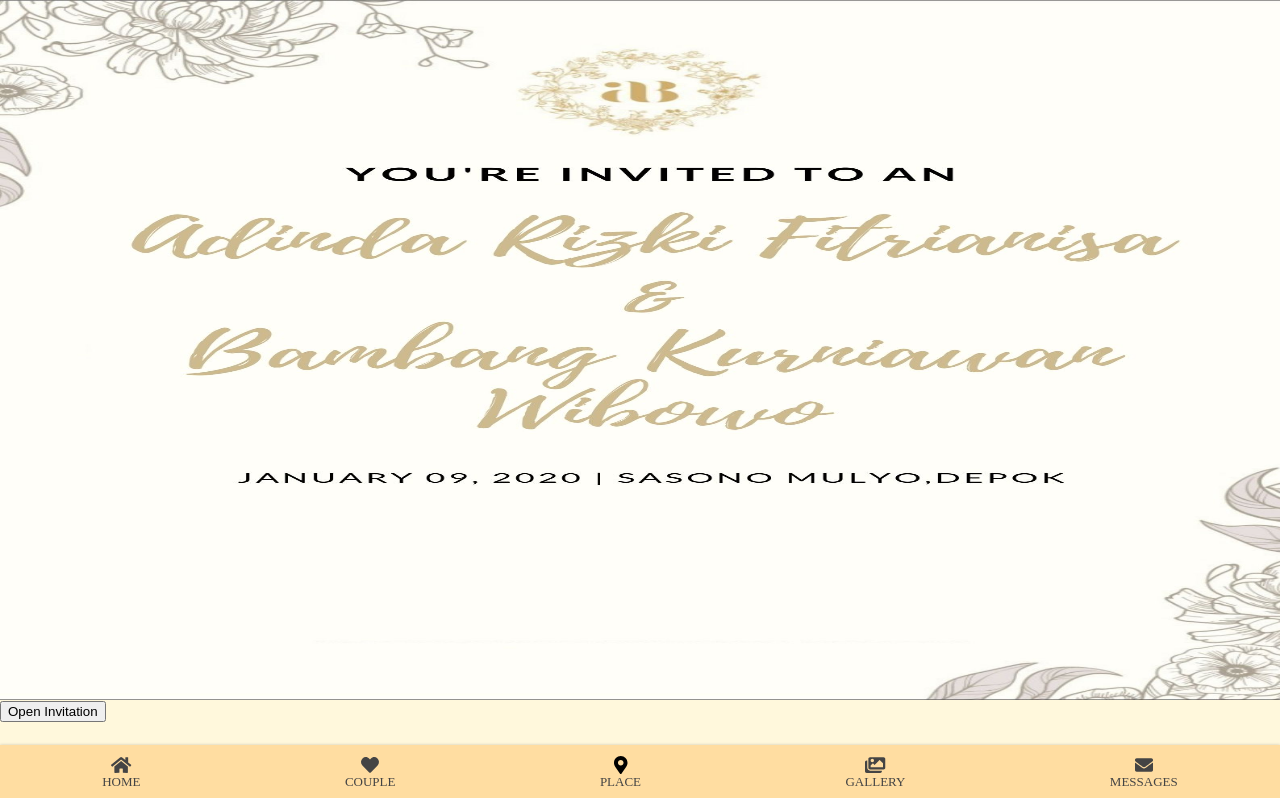
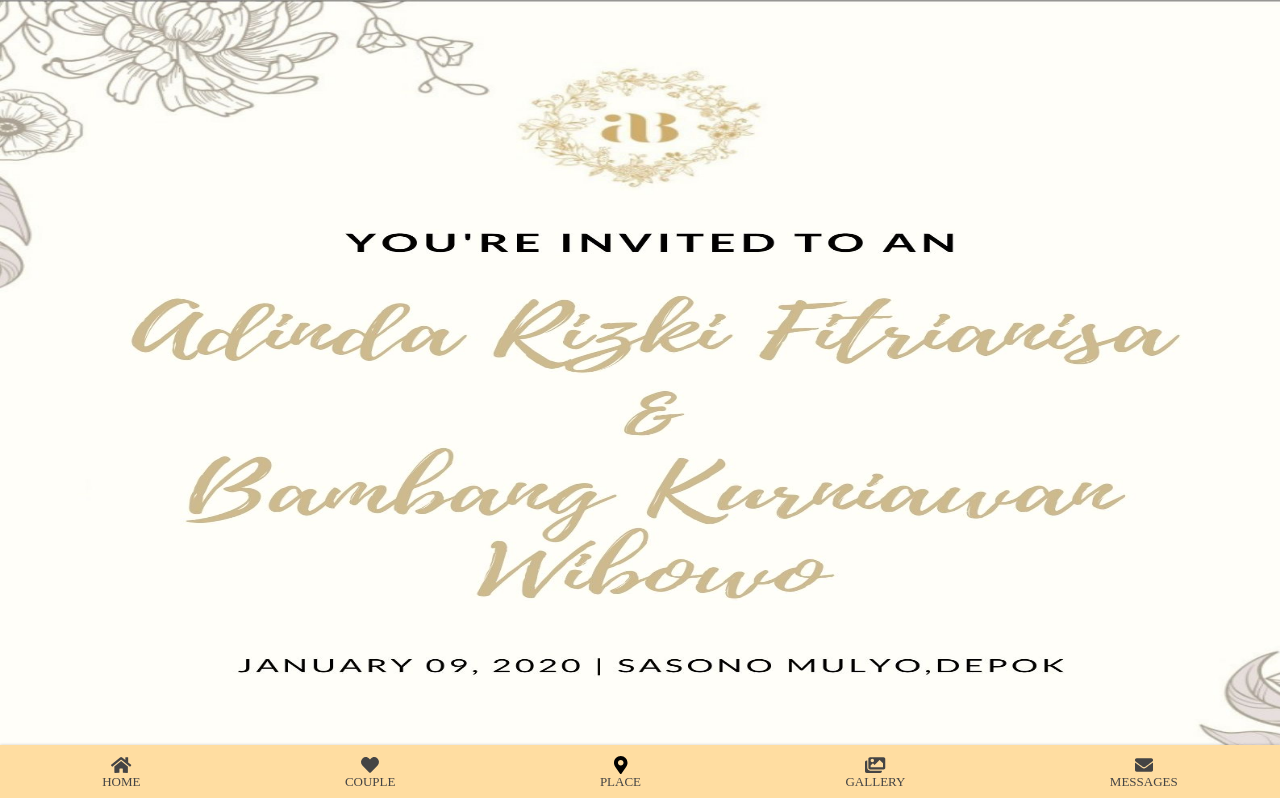
Before and after one commit to bembengggg/weddingbambangdinda, a React (Create React App) app: page / in a window 1280 px wide. Shown: the top 798 px of the page. Built offline with nearby package versions, Linux system fonts and the light colour scheme.

Commit message:
ubah css

```diff
--- a/src/Component/Cover/Cover.css
+++ b/src/Component/Cover/Cover.css
@@ -1,7 +1,7 @@
  .wrapcover{
     background-color: lightskyblue;
     width: 100%;
-    height: 700px;
+    height: 975px;
 
 }
 .img1{
```
